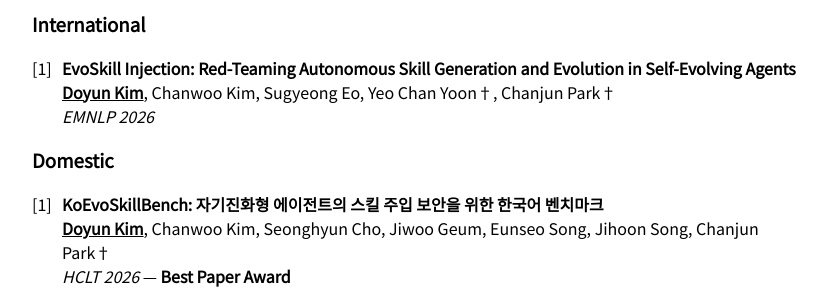
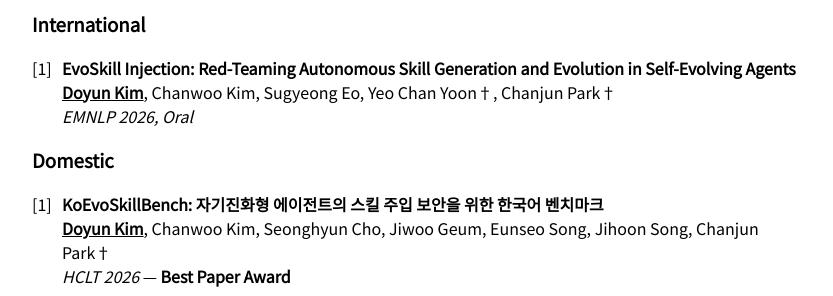
Before and after one commit to Doyun-coding/Doyun-coding.github.io, a Jekyll site: the page built from index.md, in a window 1280 px wide and 900 px high, scrolled down 630 px. Shown: the part 156-452 px from the top of the window, without its empty margins (208-1041 px from the left). Built offline with Jekyll 4.4.1, drawn with Linux system fonts in a browser that asks for light colours; our own code applies the rules of GitHub Pages for plain Markdown files.

Commit message:
Mark EMNLP 2026 paper as Oral
Co-Authored-By: Claude Sonnet 5 <noreply@anthropic.com>

```diff
--- a/index.md
+++ b/index.md
@@ -22,7 +22,7 @@ For the latest news, please visit the <a href="https://sites.google.com/view/ssu
 
 ### International
 
-1. **EvoSkill Injection: Red-Teaming Autonomous Skill Generation and Evolution in Self-Evolving Agents** <br> <strong><u>Doyun Kim</u></strong>, Chanwoo Kim, Sugyeong Eo, Yeo Chan Yoon&dagger;, Chanjun Park&dagger; <br> *EMNLP 2026*
+1. **EvoSkill Injection: Red-Teaming Autonomous Skill Generation and Evolution in Self-Evolving Agents** <br> <strong><u>Doyun Kim</u></strong>, Chanwoo Kim, Sugyeong Eo, Yeo Chan Yoon&dagger;, Chanjun Park&dagger; <br> *EMNLP 2026, Oral*
 
 ### Domestic
 
```
